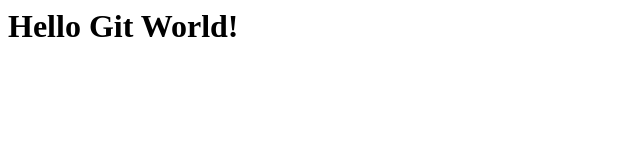
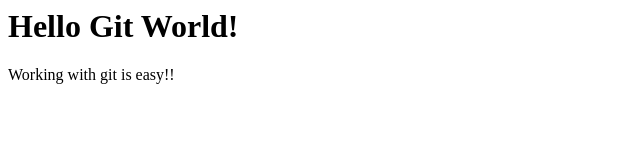
Before and after one commit to Basstrom87/GitGithubMasterclass, a plain HTML site: page index.html in a window 1280 px wide. Shown: the whole page, without its empty margins (0-640 px from the left). Drawn offline with Linux system fonts and the light colour scheme.

Commit message:
Add div and p to file

```diff
--- a/index.html
+++ b/index.html
@@ -1 +1,5 @@
 <h1>Hello Git World!</h1>
+
+<div>
+    <p>Working with git is easy!!</p>
+</div>
```
